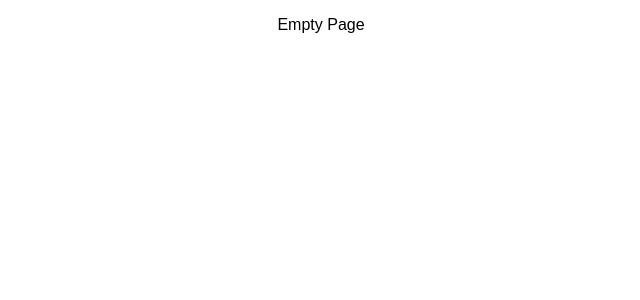
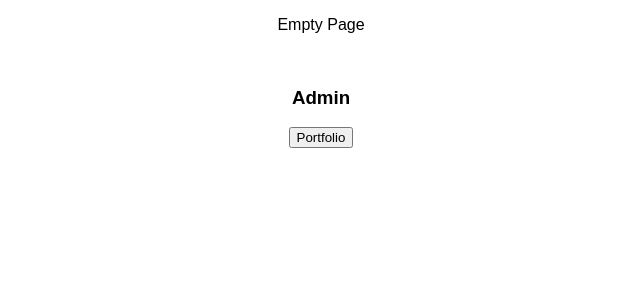
Before and after one commit to morgancostigan/weekend-6-portfolio, a React (Create React App) app: page /#/Admin in a window 1280 px wide. Before the commit this address led to /#/. Shown: the top 300 px of the page, without its empty margins (319-959 px from the left). Built offline with nearby package versions, Linux system fonts and the light colour scheme.

Commit message:
routes between pages

```diff
--- a/src/components/AddForm/AddForm.jsx
+++ b/src/components/AddForm/AddForm.jsx
@@ -9,7 +9,8 @@ class AddForm extends Component{
     render() {
         return(
             <div>
-
+                <h3>Admin</h3>
+                <Link to="/"><button onClick={this.handleClick}>Portfolio</button></Link>
             </div>
         )
     }
--- a/src/components/App/App.js
+++ b/src/components/App/App.js
@@ -12,9 +12,14 @@ class App extends Component {
   // Renders the entire app on the DOM
   render() {
     return (
-      <div className="App">
-        <p>Empty Page</p>
-      </div>
+      <Router>
+        <div className="App">
+          <p>Empty Page</p>
+          <br/>
+          <Route path="/" exact component={ProjectList} />
+          <Route path="/Admin" exact component={AddForm} />
+        </div>
+      </Router >
     );
   }
 }
--- a/src/components/ProjectItem/ProjectItem.jsx
+++ b/src/components/ProjectItem/ProjectItem.jsx
@@ -9,7 +9,7 @@ class ProjectItem extends Component {
     render() {
         return (
             <div>
-
+                <h3>Project Item</h3>
             </div>
         )
     }
--- a/src/components/ProjectList/ProjectList.jsx
+++ b/src/components/ProjectList/ProjectList.jsx
@@ -9,7 +9,7 @@ class ProjectList extends Component {
     render() {
         return (
             <div>
-
+                <h3>Project List</h3>
             </div>
         )
     }
```
